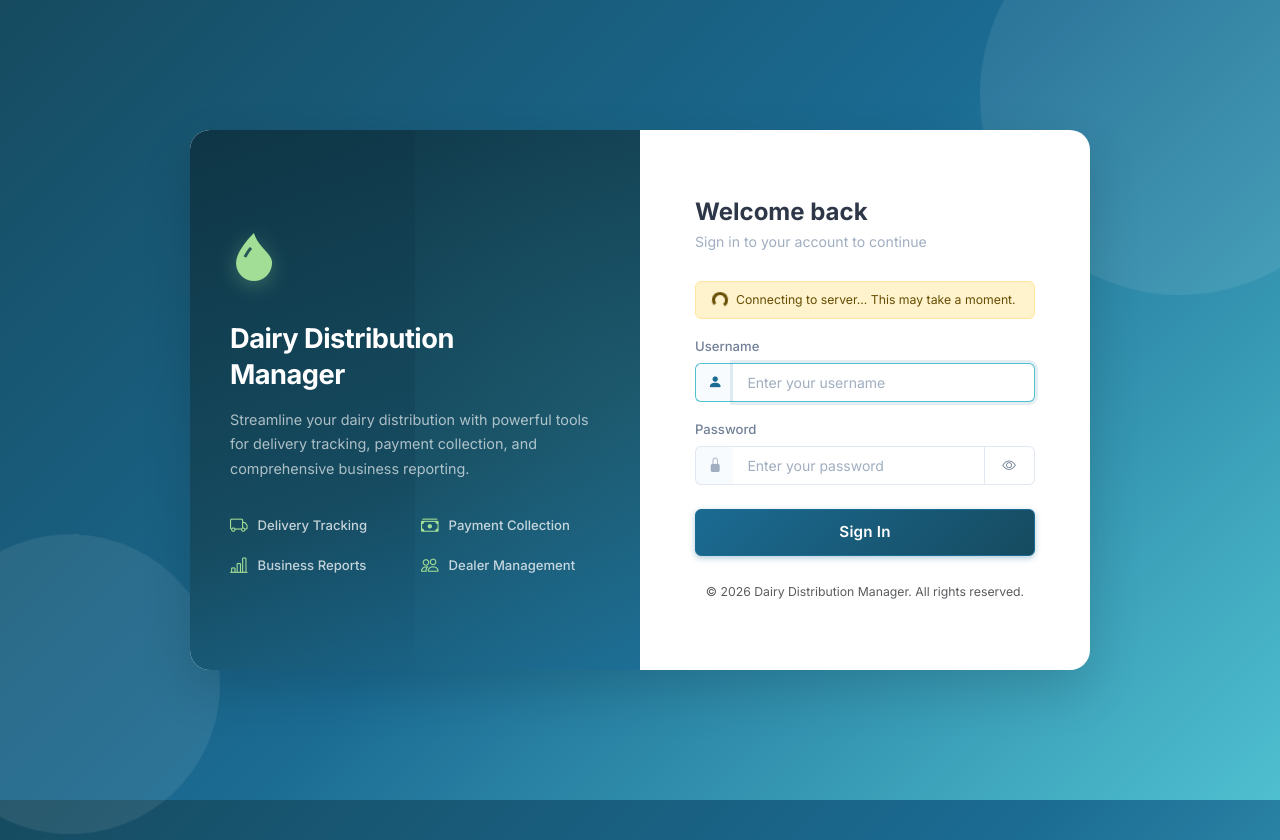
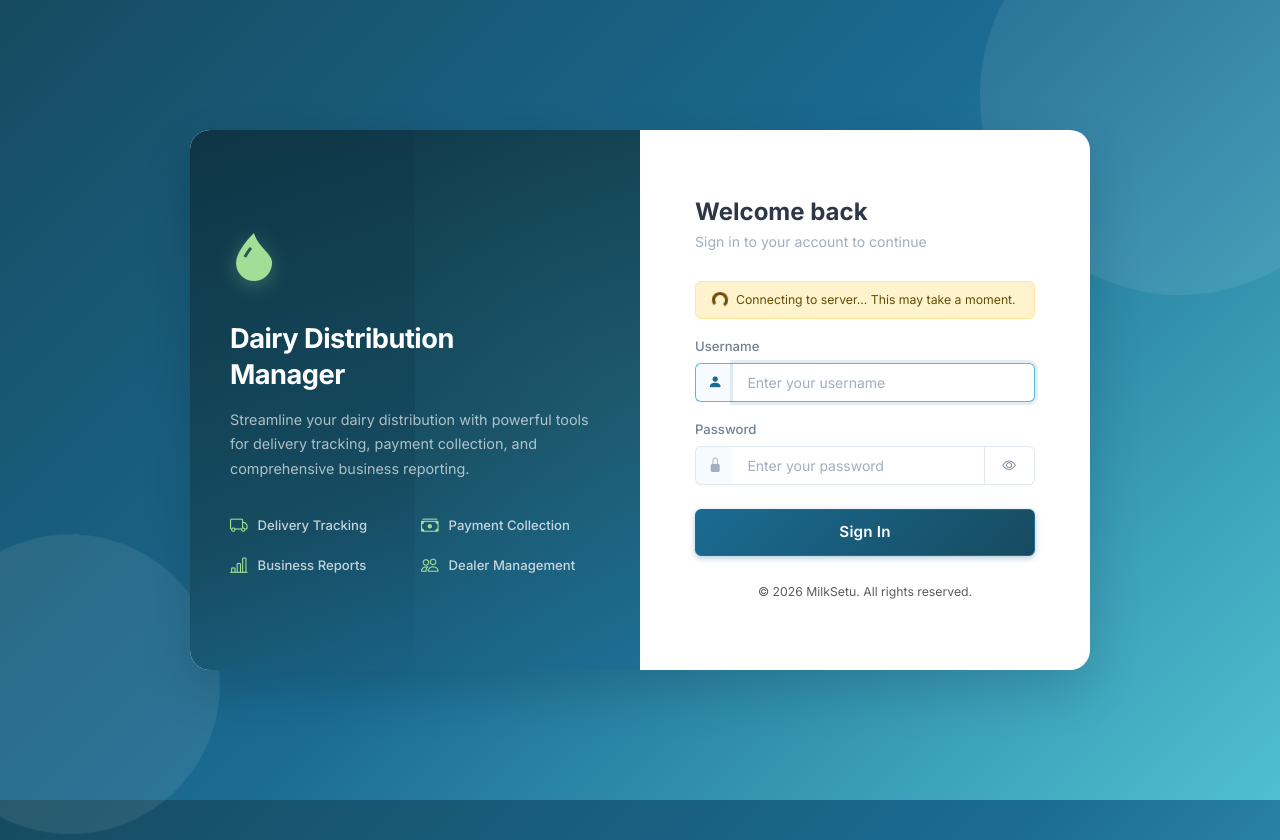
Before and after one commit to shahram8708/Dairy-Manager-Frontend, a Flask app: page / in a window 1280 px wide; the page is wider, and only the part inside the window is pictured. Run offline with Flask 3, Linux system fonts and the light colour scheme.

Commit message:
added commit

```diff
--- a/static/css/style.css
+++ b/static/css/style.css
@@ -1,5 +1,5 @@
 /* ============================================================
-   Dairy Distribution Manager - Custom Stylesheet
+   MilkSetu - Custom Stylesheet
    A premium, dairy-themed design system built on Bootstrap 5.3
    ============================================================ */
 
--- a/static/js/api.js
+++ b/static/js/api.js
@@ -1,5 +1,5 @@
 /**
- * API Client Module - Dairy Distribution Manager
+ * API Client Module - MilkSetu
  *
  * Core HTTP client with JWT auth, health-check polling with backoff,
  * automatic token refresh, and retry logic for cold-start wake-up.
--- a/static/js/app.js
+++ b/static/js/app.js
@@ -1,5 +1,5 @@
 /**
- * App Utilities Module - Dairy Distribution Manager
+ * App Utilities Module - MilkSetu
  *
  * Common helper functions: toasts, currency formatting, date helpers,
  * loading overlay, confirm dialogs, auth checks, navigation, and pagination.
--- a/templates/base.html
+++ b/templates/base.html
@@ -4,7 +4,7 @@
     <meta charset="UTF-8">
     <meta name="viewport" content="width=device-width, initial-scale=1.0">
     <meta name="description" content="Dairy Distribution Management System - streamline deliveries, payments, and dealer management.">
-    <title>{% block title %}Dairy Distribution Manager{% endblock %}</title>
+    <title>{% block title %}MilkSetu{% endblock %}</title>
 
     <!-- Bootstrap 5.3 CSS -->
     <link href="https://cdn.jsdelivr.net/npm/bootstrap@5.3.0/dist/css/bootstrap.min.css" rel="stylesheet">
--- a/templates/dashboard.html
+++ b/templates/dashboard.html
@@ -1,6 +1,6 @@
 {% extends "base.html" %}
 
-{% block title %}Dashboard - Dairy Distribution Manager{% endblock %}
+{% block title %}Dashboard - MilkSetu{% endblock %}
 {% block page_title %}Dashboard{% endblock %}
 
 {% block content %}
--- a/templates/login.html
+++ b/templates/login.html
@@ -4,7 +4,7 @@
     <meta charset="UTF-8">
     <meta name="viewport" content="width=device-width, initial-scale=1.0">
     <meta name="description" content="Login - Dairy Distribution Management System">
-    <title>Login - Dairy Distribution Manager</title>
+    <title>Login - MilkSetu</title>
 
     <!-- Bootstrap 5.3 CSS -->
     <link href="https://cdn.jsdelivr.net/npm/bootstrap@5.3.0/dist/css/bootstrap.min.css" rel="stylesheet">
@@ -123,7 +123,7 @@
                 </form>
 
                 <div class="login-footer mt-4">
-                    <small class="text-muted">&copy; 2026 Dairy Distribution Manager. All rights reserved.</small>
+                    <small class="text-muted">&copy; 2026 MilkSetu. All rights reserved.</small>
                 </div>
             </div>
         </div>
```
